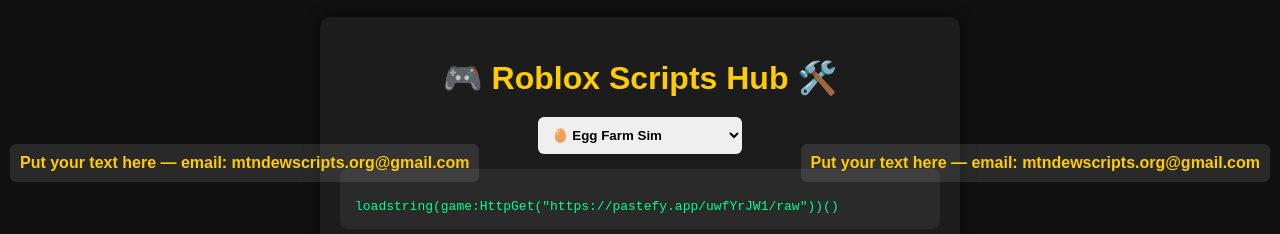
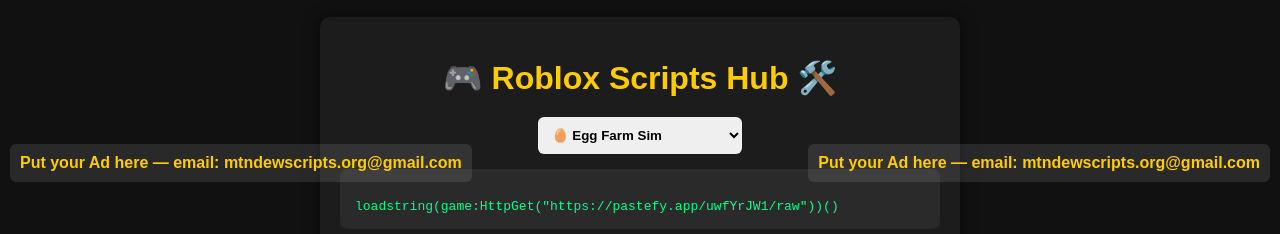
Before and after one commit to Giftcard238/Script-Hub, a plain HTML site: page index.html in a window 1280 px wide. Shown: the part 237-471 px from the top of the page. Drawn offline with Linux system fonts and the light colour scheme.

Commit message:
Update index.html

```diff
--- a/index.html
+++ b/index.html
@@ -18,11 +18,11 @@
 <body>
 
 <div style="position: fixed; top: 50%; left: 10px; transform: translateY(-50%); background: rgba(255,255,255,0.1); padding: 10px; color: #ffcc00; font-weight: bold; border-radius: 6px; z-index: 9999; text-align: center; white-space: nowrap;">
-Put your text here — email: mtndewscripts.org@gmail.com
+Put your Ad here — email: mtndewscripts.org@gmail.com
 </div>
 
 <div style="position: fixed; top: 50%; right: 10px; transform: translateY(-50%); background: rgba(255,255,255,0.1); padding: 10px; color: #ffcc00; font-weight: bold; border-radius: 6px; z-index: 9999; text-align: center; white-space: nowrap;">
-Put your text here — email: mtndewscripts.org@gmail.com
+Put your Ad here — email: mtndewscripts.org@gmail.com
 </div>
 
 <div class="container">
```
